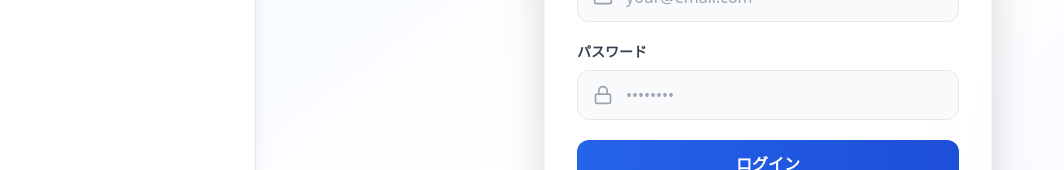
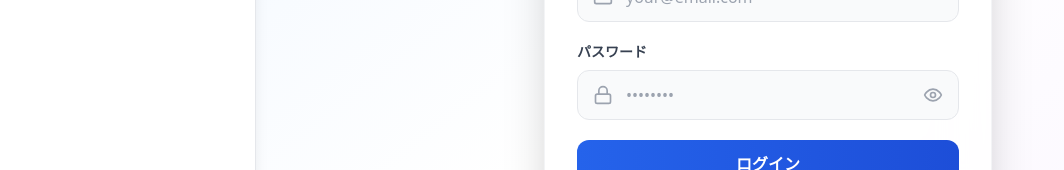
Before and after one commit to adchrk1031/Loom-dashboard, a Next.js app: page /login in a window 1280 px wide. Shown: the part 422-592 px from the top of the page, without its empty margins (0-1064 px from the left). Built offline with nearby package versions, Linux system fonts and the light colour scheme.

Commit message:
feat: Add password visibility toggle
- Added eye icon button to show/hide password
- Improved UX with smooth transitions
- Password field now has right padding for the toggle button

```diff
--- a/app/login/page.tsx
+++ b/app/login/page.tsx
@@ -3,7 +3,7 @@
 import { useState } from 'react';
 import { useRouter } from 'next/navigation';
 import { createClient } from '@/lib/supabase/client';
-import { Mail, Lock, AlertCircle } from 'lucide-react';
+import { Mail, Lock, AlertCircle, Eye, EyeOff } from 'lucide-react';
 
 export default function LoginPage() {
     const router = useRouter();
@@ -12,6 +12,7 @@
     const [error, setError] = useState('');
     const [loading, setLoading] = useState(false);
     const [mode, setMode] = useState<'login' | 'signup'>('login');
+    const [showPassword, setShowPassword] = useState(false);
 
     const handleLogin = async (e: React.FormEvent) => {
         e.preventDefault();
@@ -147,13 +148,24 @@
                                 </div>
                                 <input
                                     id="password"
-                                    type="password"
+                                    type={showPassword ? 'text' : 'password'}
                                     value={password}
                                     onChange={(e) => setPassword(e.target.value)}
                                     required
-                                    className="w-full pl-12 pr-4 py-3 bg-gray-50 border border-gray-200 rounded-xl focus:outline-none focus:ring-2 focus:ring-blue-500 focus:border-transparent transition-all duration-200"
+                                    className="w-full pl-12 pr-12 py-3 bg-gray-50 border border-gray-200 rounded-xl focus:outline-none focus:ring-2 focus:ring-blue-500 focus:border-transparent transition-all duration-200"
                                     placeholder="••••••••"
                                 />
+                                <button
+                                    type="button"
+                                    onClick={() => setShowPassword(!showPassword)}
+                                    className="absolute inset-y-0 right-0 pr-4 flex items-center text-gray-400 hover:text-gray-600 transition-colors duration-200"
+                                >
+                                    {showPassword ? (
+                                        <EyeOff className="w-5 h-5" />
+                                    ) : (
+                                        <Eye className="w-5 h-5" />
+                                    )}
+                                </button>
                             </div>
                         </div>
 
```
